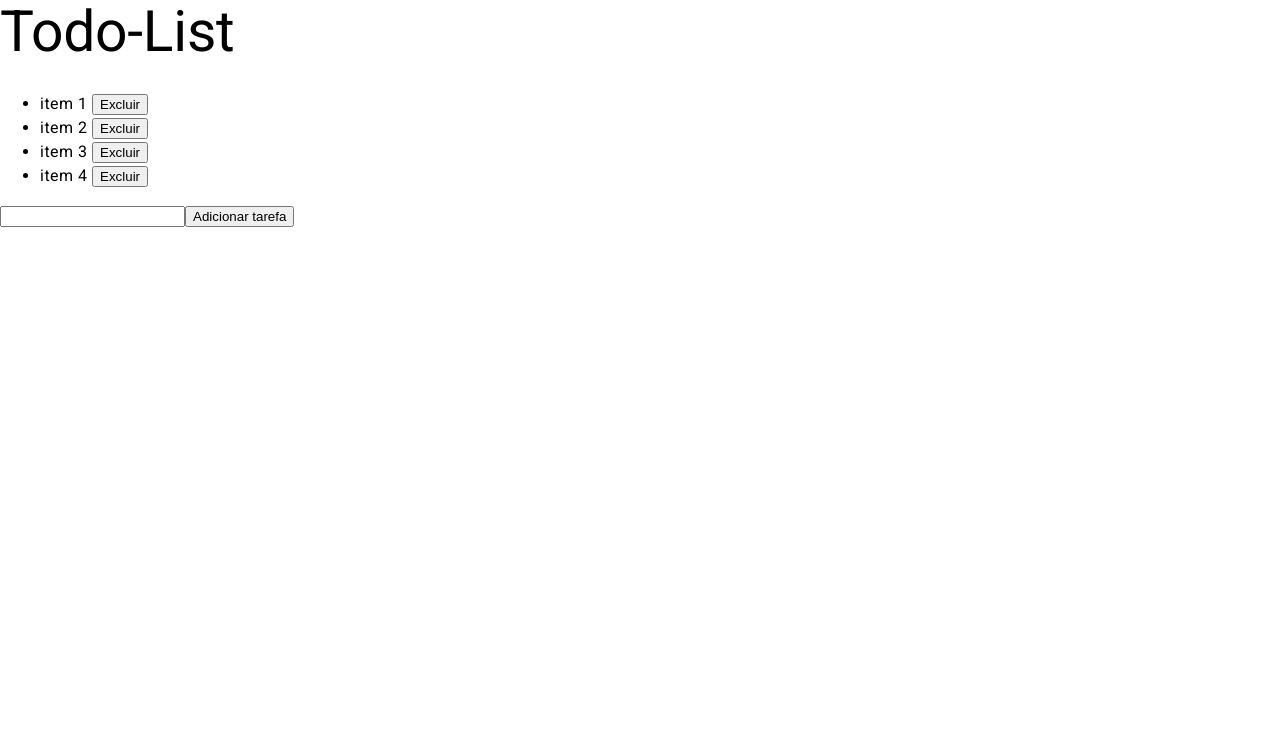
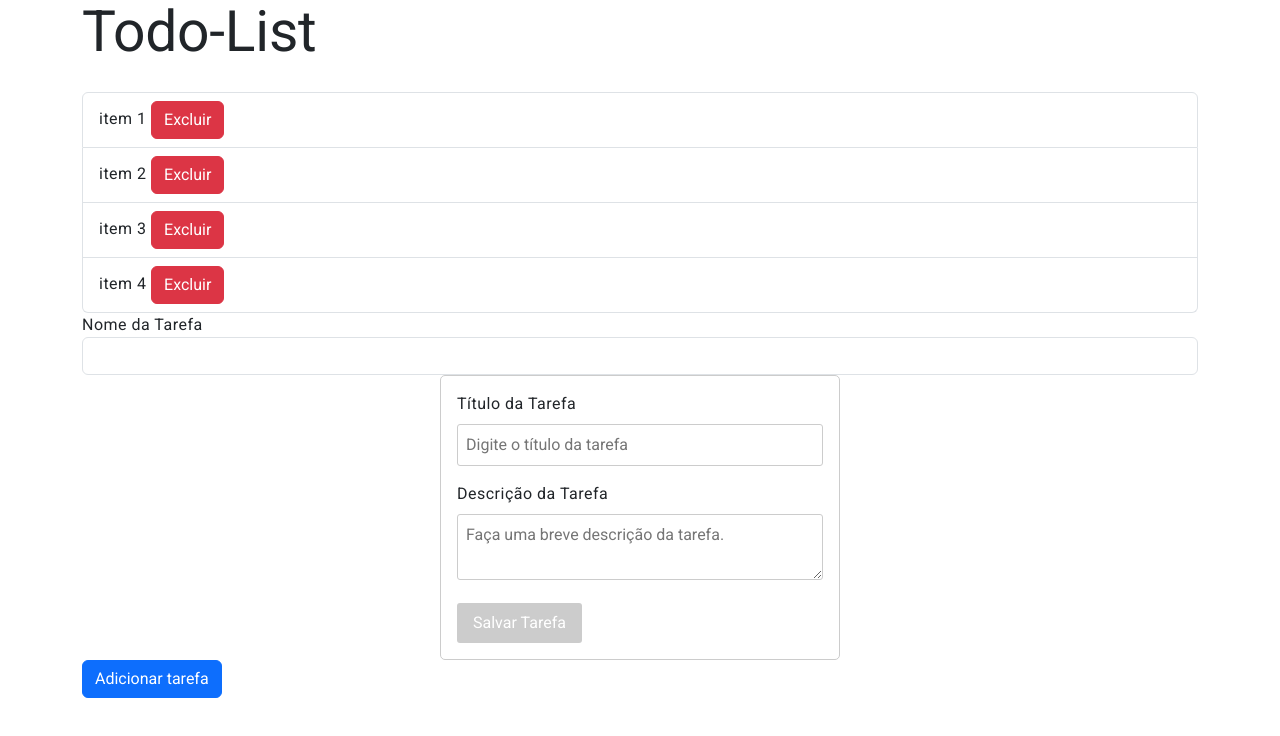
Before and after one commit to tainaleivas/phidelis-test, an Angular app: page / in a window 1280 px wide. Shown: the top 736 px of the page. Built offline with nearby package versions, Linux system fonts and the light colour scheme.

Commit message:
Feature: Created a task-form component for describe a new task

```diff
--- a/src/app/app.component.html
+++ b/src/app/app.component.html
@@ -1,20 +1,22 @@
-<main class="main">
+<main class="container">
   <div class="content">
-    <div class="left-side">
+    <div class="jumbotron">
       <h1>Todo-List</h1>
-      <ul>
-        <li *ngFor="let item of items">
+      <ul class="list-group">
+        <li *ngFor="let item of items" class="list-group-item">
           {{ item }}
 
-          <button (click)="removeTask(item)">Excluir</button>
+          <button (click)="removeTask(item)" class="btn btn-danger">Excluir</button>
         </li>
       </ul>
 
-      {{task}}
+      <div class="form-group">
+        <label>Nome da Tarefa</label>
+        <input type="text" [(ngModel)]="task" class="form-control">
+      </div>
+      <app-task-form></app-task-form>
 
-      <input type="text" [(ngModel)]="task">
-
-      <button (click)="addTask()">Adicionar tarefa</button>
+      <button (click)="addTask()" class="btn btn-primary">Adicionar tarefa</button>
     </div>
   </div>
 </main>
--- a/src/app/app.component.ts
+++ b/src/app/app.component.ts
@@ -2,6 +2,7 @@ import { Component } from '@angular/core';
 import { RouterOutlet } from '@angular/router';
 import {FormsModule} from '@angular/forms';
 import {NgFor} from '@angular/common';
+import { TaskFormComponent } from "./task-form/task-form.component";
 
 @Component({
   selector: 'app-root',
@@ -10,7 +11,8 @@ import {NgFor} from '@angular/common';
     RouterOutlet,
     NgFor,
     FormsModule,
-  ],
+    TaskFormComponent
+],
   templateUrl: './app.component.html',
   styleUrl: './app.component.css'
 })
--- /dev/null
+++ b/src/app/task-form/task-form.component.css
@@ -0,0 +1,42 @@
+form {
+    max-width: 400px;
+    margin: auto;
+    padding: 1rem;
+    border: 1px solid #ccc;
+    border-radius: 5px;
+  }
+
+  div {
+    margin-bottom: 1rem;
+  }
+
+  label {
+    display: block;
+    margin-bottom: 0.5rem;
+  }
+
+  input,
+  textarea {
+    width: 100%;
+    padding: 0.5rem;
+    border: 1px solid #ccc;
+    border-radius: 3px;
+  }
+
+  small {
+    color: red;
+  }
+
+  button {
+    padding: 0.5rem 1rem;
+    background-color: #007bff;
+    color: white;
+    border: none;
+    border-radius: 3px;
+    cursor: pointer;
+  }
+
+  button[disabled] {
+    background-color: #cccccc;
+    cursor: not-allowed;
+  }
--- /dev/null
+++ b/src/app/task-form/task-form.component.html
@@ -0,0 +1,41 @@
+<form [formGroup]="taskForm" (ngSubmit)="onSubmit()">
+    <div>
+      <label for="title">Título da Tarefa</label>
+      <input
+        id="title"
+        type="text"
+        formControlName="title"
+        required
+        placeholder="Digite o título da tarefa"
+      />
+      <div *ngIf="taskForm.get('title')?.invalid && taskForm.get('title')?.touched">
+        <small *ngIf="taskForm.get('title')?.errors?.['required']">
+          O título é obrigatório.
+        </small>
+        <small *ngIf="taskForm.get('title')?.errors?.['minlength']">
+          O título deve ter pelo menos 3 caracteres.
+        </small>
+      </div>
+    </div>
+
+    <div>
+      <label for="description">Descrição da Tarefa</label>
+      <textarea
+        id="description"
+        formControlName="description"
+        placeholder="Faça uma breve descrição da tarefa."
+      ></textarea>
+      <div
+        *ngIf="
+          taskForm.get('description')?.invalid &&
+          taskForm.get('description')?.touched
+        "
+      >
+        <small *ngIf="taskForm.get('description')?.errors?.['maxlength']">
+          A descrição não pode ter mais de 200 caracteres.
+        </small>
+      </div>
+    </div>
+
+    <button type="submit" [disabled]="taskForm.invalid">Salvar Tarefa</button>
+  </form>
--- /dev/null
+++ b/src/app/task-form/task-form.component.ts
@@ -0,0 +1,29 @@
+import { Component } from '@angular/core';
+import { FormBuilder, FormGroup, Validators, ReactiveFormsModule } from '@angular/forms';
+import {NgIf} from '@angular/common';
+
+
+@Component({
+  selector: 'app-task-form',
+  standalone: true,
+  imports: [ReactiveFormsModule, NgIf],
+  templateUrl: './task-form.component.html',
+  styleUrl: './task-form.component.css'
+})
+export class TaskFormComponent {
+  taskForm: FormGroup;
+
+  constructor(private fb: FormBuilder) {
+    this.taskForm = this.fb.group({
+      title: ['', [Validators.required, Validators.minLength(3)]],
+      description: ['', [Validators.maxLength(200)]],
+    });
+  }
+
+  onSubmit() {
+    if (this.taskForm.valid) {
+      // Lógica para enviar o formulário
+      console.log('Formulário enviado:', this.taskForm.value);
+    }
+  }
+}
--- a/src/index.html
+++ b/src/index.html
@@ -1,13 +1,14 @@
 <!doctype html>
-<html lang="en">
+<html lang="pt-br">
 <head>
   <meta charset="utf-8">
-  <title>TodoList</title>
+  <title>Todo-List</title>
   <base href="/">
   <meta name="viewport" content="width=device-width, initial-scale=1">
   <link rel="icon" type="image/x-icon" href="favicon.ico">
   <link href="https://fonts.googleapis.com/css2?family=Roboto:wght@300;400;500&display=swap" rel="stylesheet">
   <link href="https://fonts.googleapis.com/icon?family=Material+Icons" rel="stylesheet">
+  <link href="https://cdn.jsdelivr.net/npm/bootstrap@5.3.3/dist/css/bootstrap.min.css" rel="stylesheet" integrity="sha384-QWTKZyjpPEjISv5WaRU9OFeRpok6YctnYmDr5pNlyT2bRjXh0JMhjY6hW+ALEwIH" crossorigin="anonymous">
 </head>
 <body class="mat-typography">
   <app-root></app-root>
```
Also changed, not shown: 1 other file (tests, documents, lock files or other folders).
